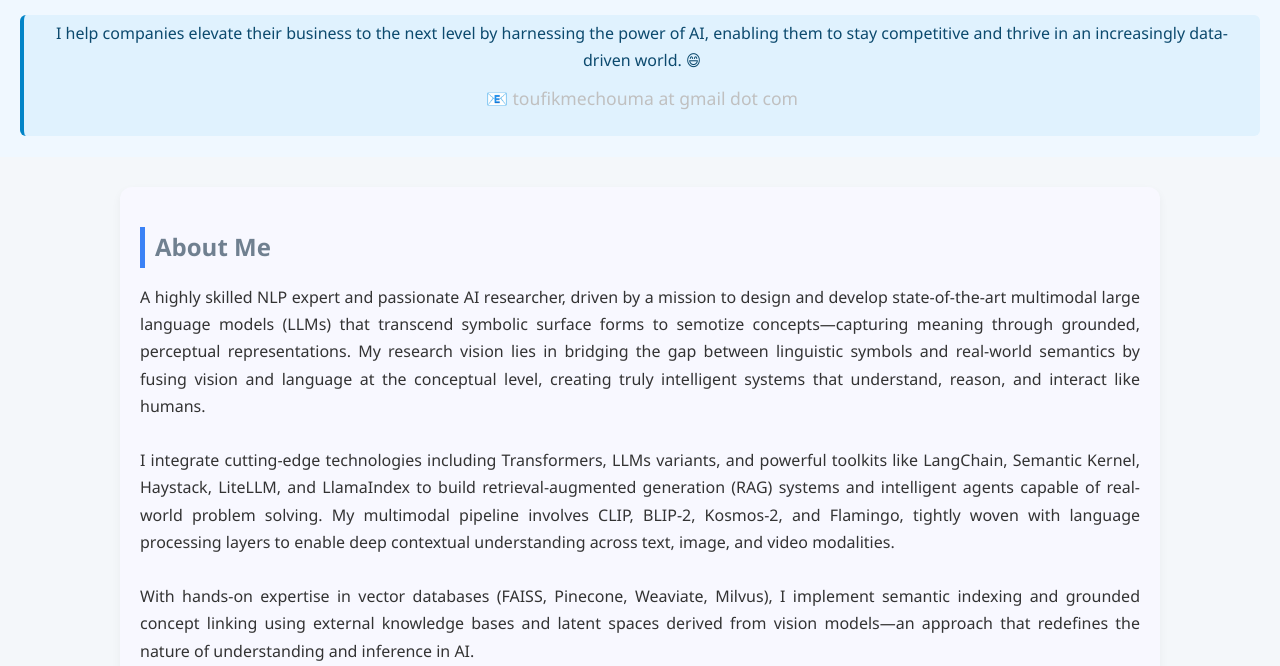
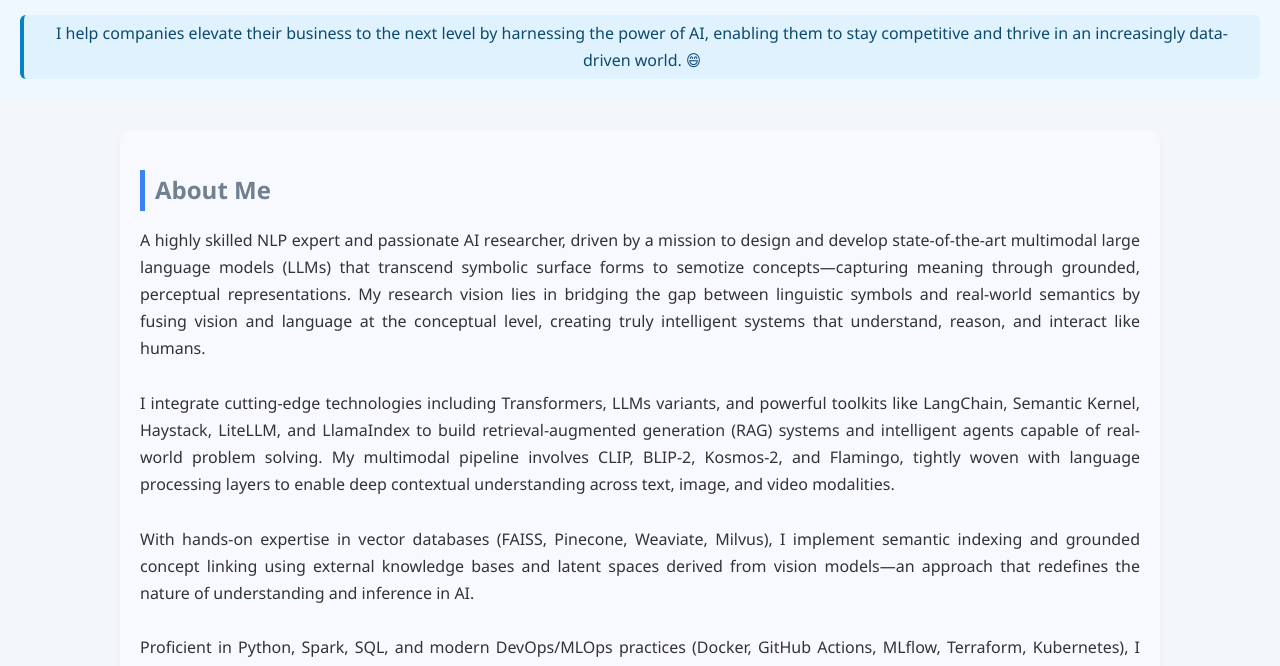
Before and after one commit to tmechouma/tmechouma.github.io, a plain HTML site: page index.html in a window 1280 px wide. Shown: the part 131-797 px from the top of the page. Drawn offline with Linux system fonts and the light colour scheme.

Commit message:
Update index.html

```diff
--- a/index.html
+++ b/index.html
@@ -121,7 +121,6 @@
   	  <blockquote>
         I help companies elevate their business to the next level by harnessing the power of AI,
         enabling them to stay competitive and thrive in an increasingly data-driven world. 😄
-		 <p class="email">📧 toufikmechouma at gmail dot com</p>
       </blockquote>
 
   </header>
```
